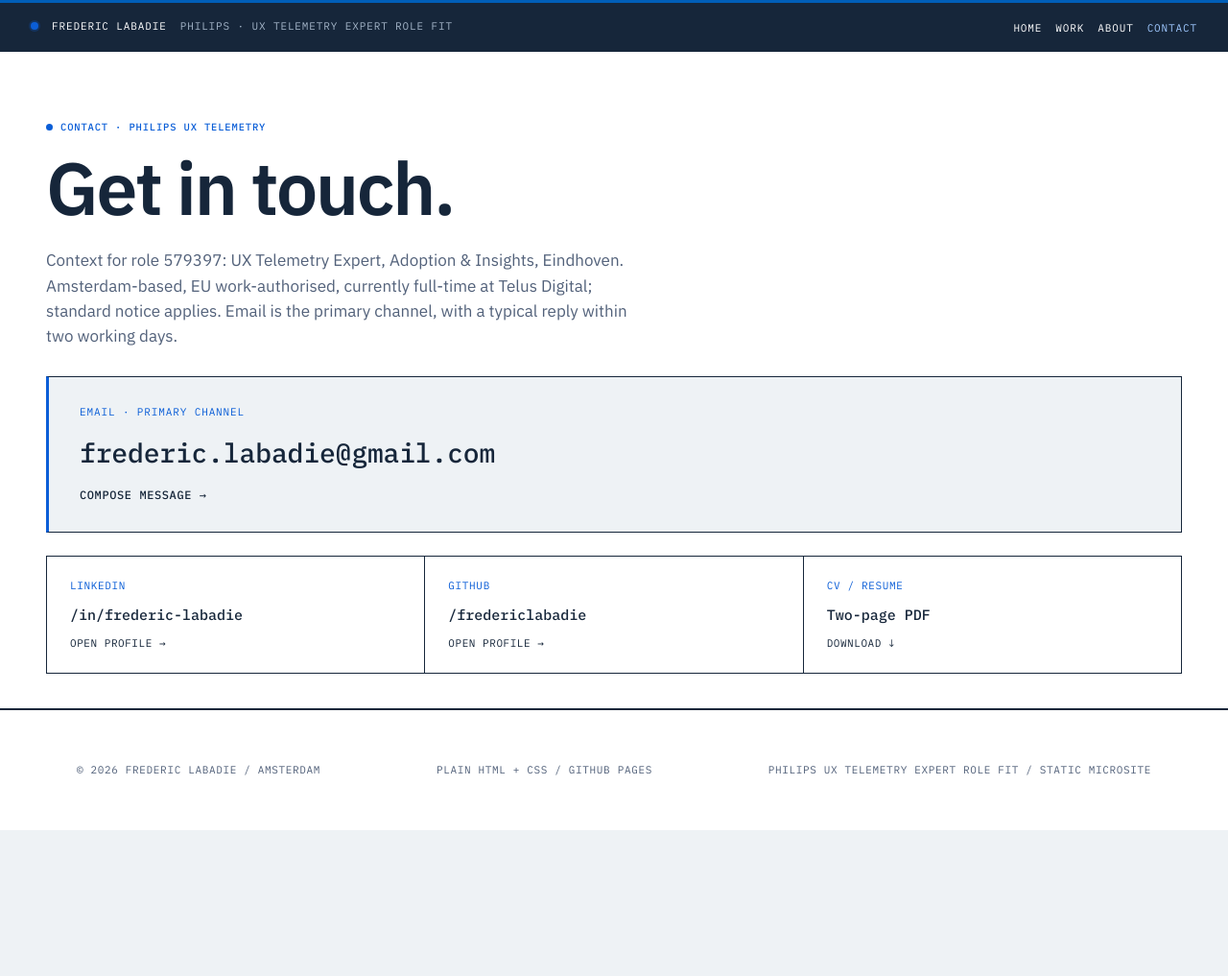
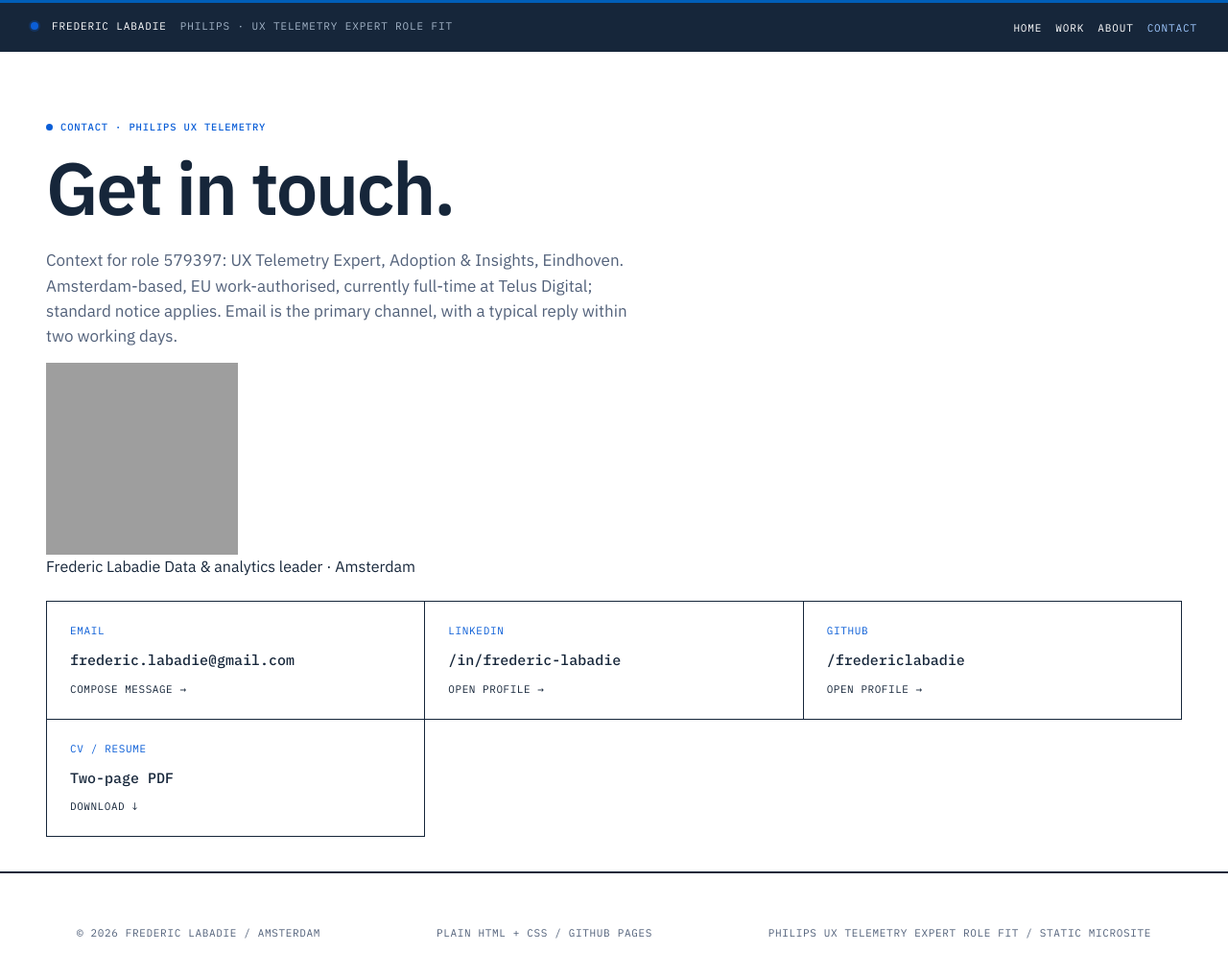
Before and after one commit to fredericlabadie/fredericlabadie.github.io, a Jekyll site: the page built from philips/contact/index.html, in a window 1280 px wide and 1035 px high. Shown: the top 1017 px of the window at 96% size. Built offline with Jekyll 4.4.1, drawn with Linux system fonts in a browser that asks for light colours; comment, search, counter and statistics services are not loaded; grey boxes are pictures that could not be loaded.

Commit message:
Add photo and full email tile to Philips contact

```diff
--- a/philips/contact/index.html
+++ b/philips/contact/index.html
@@ -15,20 +15,30 @@
 
     <!-- PAGE INTRO + CHANNELS -->
     <section class="page-intro contact-intro" id="channels">
-      <div class="container">
+      <div class="container contact-hero-grid">
+        <div>
           <p class="eyebrow">Contact &middot; Philips UX Telemetry</p>
           <h1>Get in touch.</h1>
           <p>
             Context for role 579397: UX Telemetry Expert, Adoption &amp; Insights, Eindhoven. Amsterdam-based, EU work-authorised, currently full-time at Telus Digital; standard notice applies. Email is the primary channel, with a typical reply within two working days.
           </p>
+        </div>
+        <figure class="contact-photo-card" aria-label="Frederic Labadie">
+          <img src="https://avatars.githubusercontent.com/u/30670479?v=4" alt="Frederic Labadie" />
+          <figcaption>
+            <span>Frederic Labadie</span>
+            <span>Data &amp; analytics leader &middot; Amsterdam</span>
+          </figcaption>
+        </figure>
+      </div>
 
-        <a class="channel-primary" href="mailto:frederic.labadie@gmail.com?subject=Philips%20UX%20Telemetry%20Expert%20(579397)">
-          <div class="channel-primary-eyebrow">Email &middot; primary channel</div>
-          <div class="channel-primary-address">frederic.labadie@gmail.com</div>
-          <div class="channel-primary-cta">Compose message &rarr;</div>
+      <div class="container">
+        <div class="channel-list channel-list-4">
+          <a class="channel-card channel-card-primary" href="mailto:frederic.labadie@gmail.com?subject=Philips%20UX%20Telemetry%20Expert%20(579397)">
+            <span class="channel-card-label">Email</span>
+            <span class="channel-card-handle">frederic.labadie@gmail.com</span>
+            <span class="channel-card-cta">Compose message &rarr;</span>
           </a>
-
-        <div class="channel-list">
           <a class="channel-card" href="https://linkedin.com/in/frederic-labadie" target="_blank" rel="noopener">
             <span class="channel-card-label">LinkedIn</span>
             <span class="channel-card-handle">/in/frederic-labadie</span>
```
Lines whose indentation alone changed are shown as unchanged.
